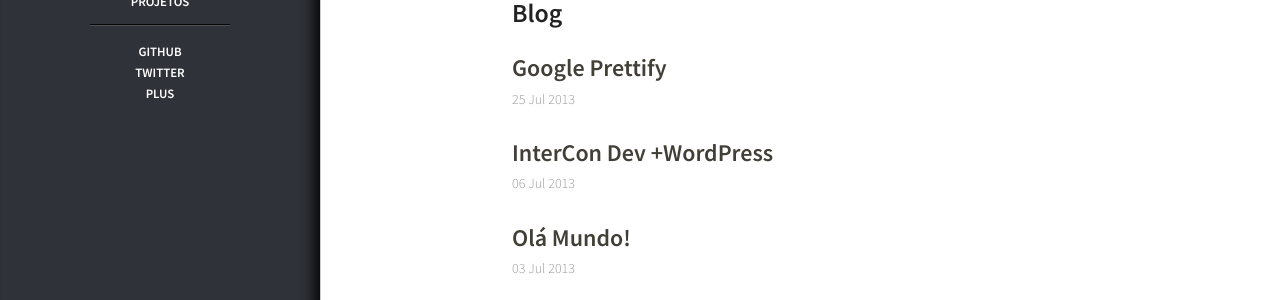
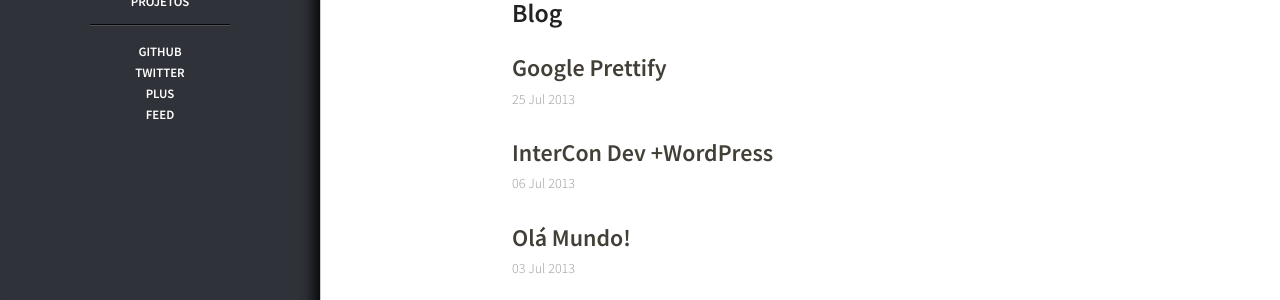
Before and after one commit to fabriciofmsilva/fabriciofmsilva.github.io, a Jekyll site: the page built from index.html, in a window 1280 px wide. Shown: the part 369-669 px from the top of the page. Built offline with Jekyll 4.4.1, drawn with Linux system fonts in a browser that asks for light colours; nearby versions of some CDN libraries.

Commit message:
Edit Header, insert Feed link

```diff
--- a/_config.yml
+++ b/_config.yml
@@ -6,8 +6,8 @@ description: My web site powered by Jekyll and GiHub Pages
 domain: fabriciofmsilva.com.br
 
 author: Fabrício Silva
-github: fabriciofmsilva
-twitter: fabriciofmsilva
+github: http://github.com/fabriciofmsilva
+twitter: http://twitter.com/fabriciofmsilva
 plus: https://plus.google.com/105011365395783776506/
 feedburner: http://feeds.feedburner.com/fabriciofmsilva
 analytics: UA-22890269-1
--- a/_includes/header.html
+++ b/_includes/header.html
@@ -22,9 +22,9 @@
   </nav>
   <hr class="header-line">
   <ul class="social-list">
-    <li class="social-item"><a href="http://github.com/fabriciofmsilva" class="social-link">GitHub</a></li>
-    <li class="social-item"><a href="http://twitter.com/fabriciofmsilva" class="social-link">Twitter</a></li>
+    <li class="social-item"><a href="{{ site.github }}" class="social-link">GitHub</a></li>
+    <li class="social-item"><a href="{{ site.twitter }}" class="social-link">Twitter</a></li>
     <li class="social-item"><a href="{{ site.plus }}" class="social-link">Plus</a></li>
-    <li class="social-item"><a href="#" class="social-link hidden">RSS</a></li>
+    <li class="social-item"><a href="{{ site.feedburner }}" class="social-link">Feed</a></li>
   </ul>
 </header>
```
